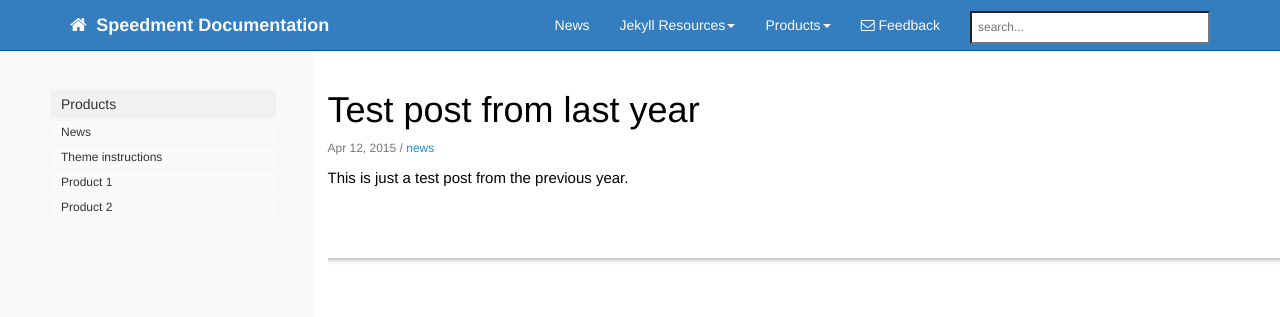
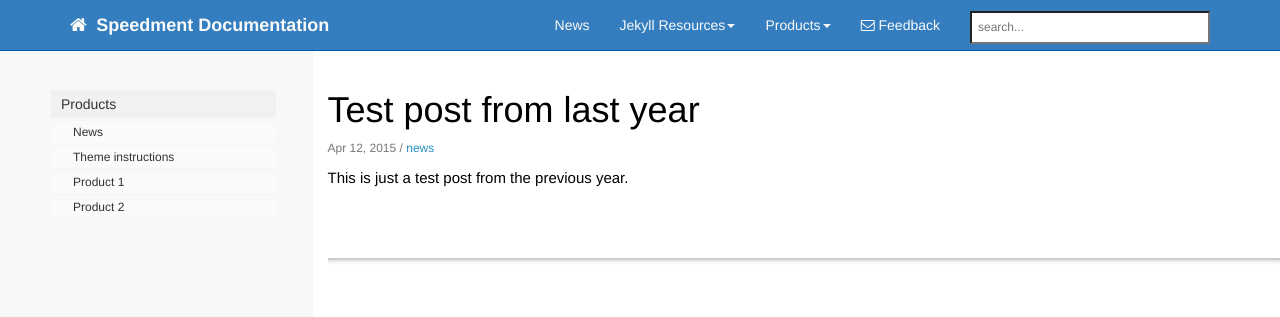
Before and after one commit to speedment/speedment-doc, a Jekyll site: the page built from _posts/2015-04-12-test-post-last-year.md, in a window 1280 px wide. Shown: the top 317 px of the page. Built offline with Jekyll 4.4.1, drawn with Linux system fonts in a browser that asks for light colours; nearby versions of some CDN libraries; comment, search, counter and statistics services are not loaded.

Commit message:
Inclrease menu indent

```diff
--- a/css/customstyles.css
+++ b/css/customstyles.css
@@ -424,7 +424,7 @@ ul#mysidebar {
 
 .nav ul li a {
     border-top:1px solid whitesmoke;
-    padding-left:10px;
+    padding-left:22px;
 }
 /* end sidebar */
 
```
